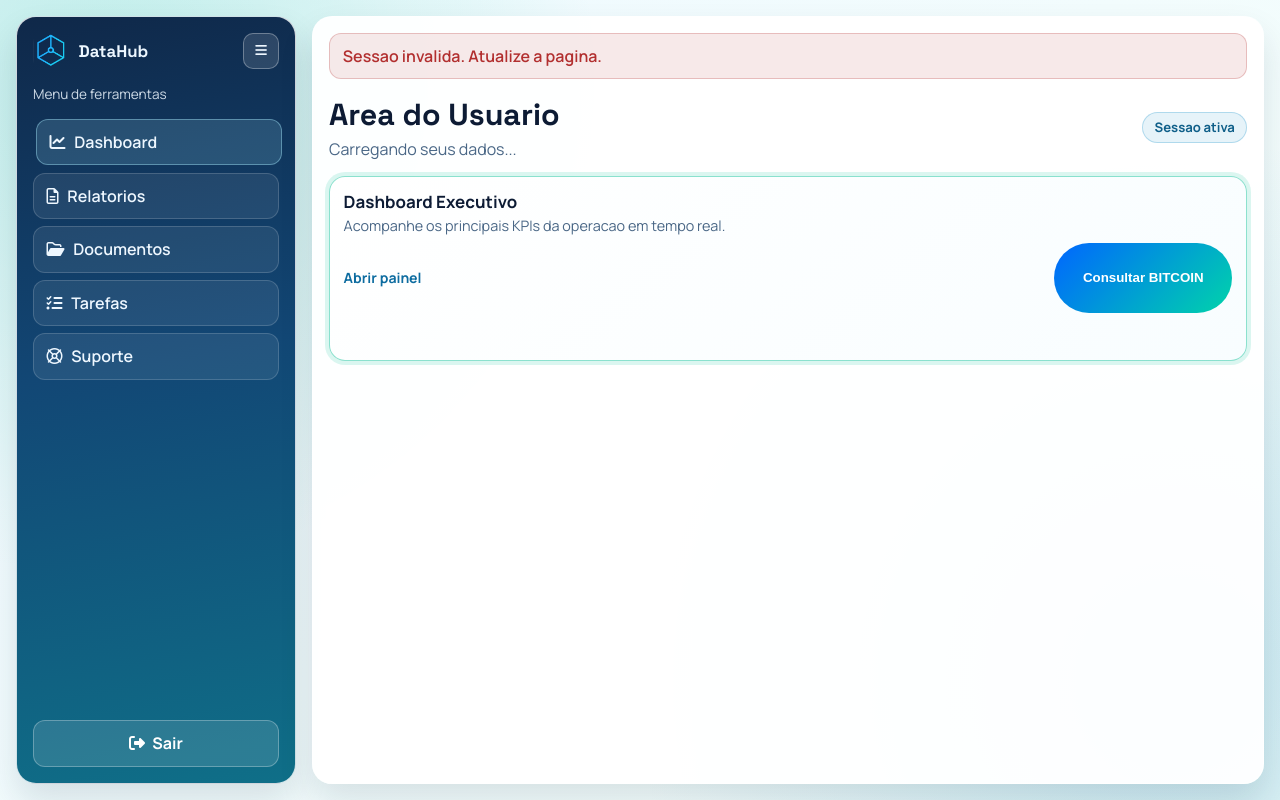
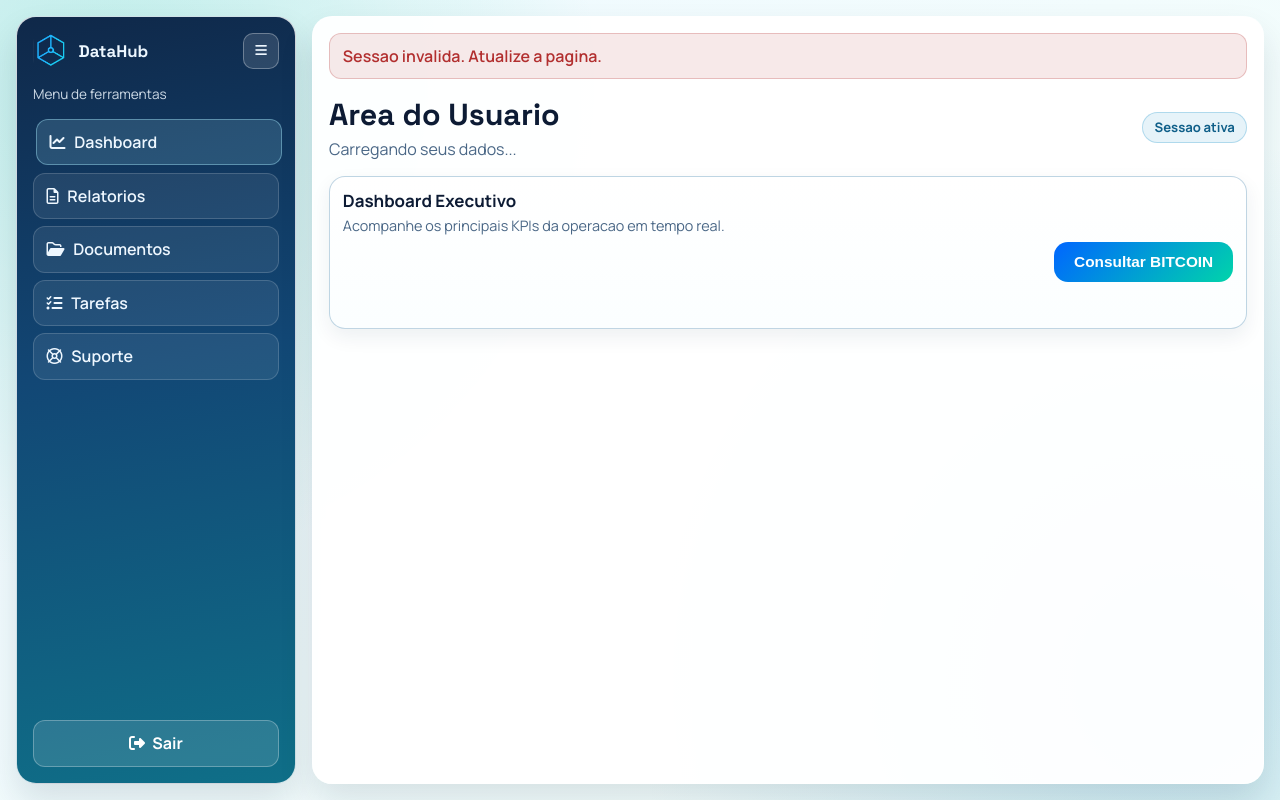
Before and after one commit to davidoval74/datahub, a PHP site: page /usuario/index.html in a window 1280 px wide. Run offline with PHP 8.4, Linux system fonts and the light colour scheme.

Commit message:
Dashboard Updates  -  V20260422_4

```diff
--- a/css/user.css
+++ b/css/user.css
@@ -197,6 +197,7 @@ body {
     display: grid;
     grid-template-columns: repeat(auto-fit, minmax(220px, 1fr));
     gap: 0.75rem;
+    align-items: start;
 }
 
 .tool-card {
@@ -225,9 +226,10 @@ body {
 }
 
 .tool-card[data-panel="dashboard"] {
-    padding: 0.85rem 0.85rem 0.75rem;
-    border-color: rgba(12, 139, 197, 0.26);
-    box-shadow: inset 0 1px 0 rgba(255, 255, 255, 0.85);
+    padding: 0.8rem 0.8rem 0.75rem;
+    border-color: rgba(89, 139, 177, 0.28);
+    background: linear-gradient(180deg, #ffffff 0%, #fbfeff 100%);
+    box-shadow: inset 0 1px 0 rgba(255, 255, 255, 0.92), 0 8px 20px rgba(12, 38, 64, 0.07);
 }
 
 .tool-card[data-panel="dashboard"] h2 {
@@ -238,6 +240,15 @@ body {
 .tool-card[data-panel="dashboard"] > p {
     margin-bottom: 0.45rem;
     font-size: 0.9rem;
+}
+
+.tool-card[data-panel="dashboard"] .tool-link {
+    display: none;
+}
+
+.tool-card[data-panel="dashboard"].highlight {
+    border-color: rgba(70, 131, 172, 0.34);
+    box-shadow: inset 0 1px 0 rgba(255, 255, 255, 0.92), 0 8px 20px rgba(12, 38, 64, 0.07);
 }
 
 .tool-link {
@@ -251,23 +262,24 @@ body {
     margin-top: 0.2rem;
     display: flex;
     align-items: center;
-    justify-content: space-between;
+    justify-content: flex-end;
     gap: 0.6rem;
 }
 
 .tool-action-btn {
     background: linear-gradient(135deg, #0066FF 0%, #00D4AA 100%);
     color: white;
-    padding: 1.8rem 1.8rem;
-    border-radius: 50px;
+    padding: 0.78rem 1.25rem;
+    border-radius: 14px;
     text-decoration: none;
     font-weight: 600;
+    font-size: 0.96rem;
     border: none;
     cursor: pointer;
     display: inline-block;
     transition: transform 0.3s, box-shadow 0.3s;
     line-height: 1;
-    margin-left: auto;
+    margin-left: 0;
 }
 
 .tool-action-btn:hover {
@@ -310,7 +322,7 @@ body {
     border: 1px solid rgba(155, 184, 210, 0.55);
     border-radius: 14px;
     overflow: auto;
-    max-height: 286px;
+    max-height: 300px;
     background: #ffffff;
     box-shadow: inset 0 1px 0 rgba(255, 255, 255, 0.8), 0 8px 18px rgba(9, 33, 56, 0.06);
 }
--- a/usuario/index.html
+++ b/usuario/index.html
@@ -9,7 +9,7 @@
     <link rel="preconnect" href="https://fonts.gstatic.com" crossorigin>
     <link href="https://fonts.googleapis.com/css2?family=Manrope:wght@400;500;600;700;800&family=Space+Grotesk:wght@500;600;700&display=swap" rel="stylesheet">
     <link rel="stylesheet" href="https://cdnjs.cloudflare.com/ajax/libs/font-awesome/6.4.0/css/all.min.css">
-    <link rel="stylesheet" href="../css/user.css?v=20260422-8">
+    <link rel="stylesheet" href="../css/user.css?v=20260422-9">
 </head>
 <body>
     <main class="user-shell">
```
